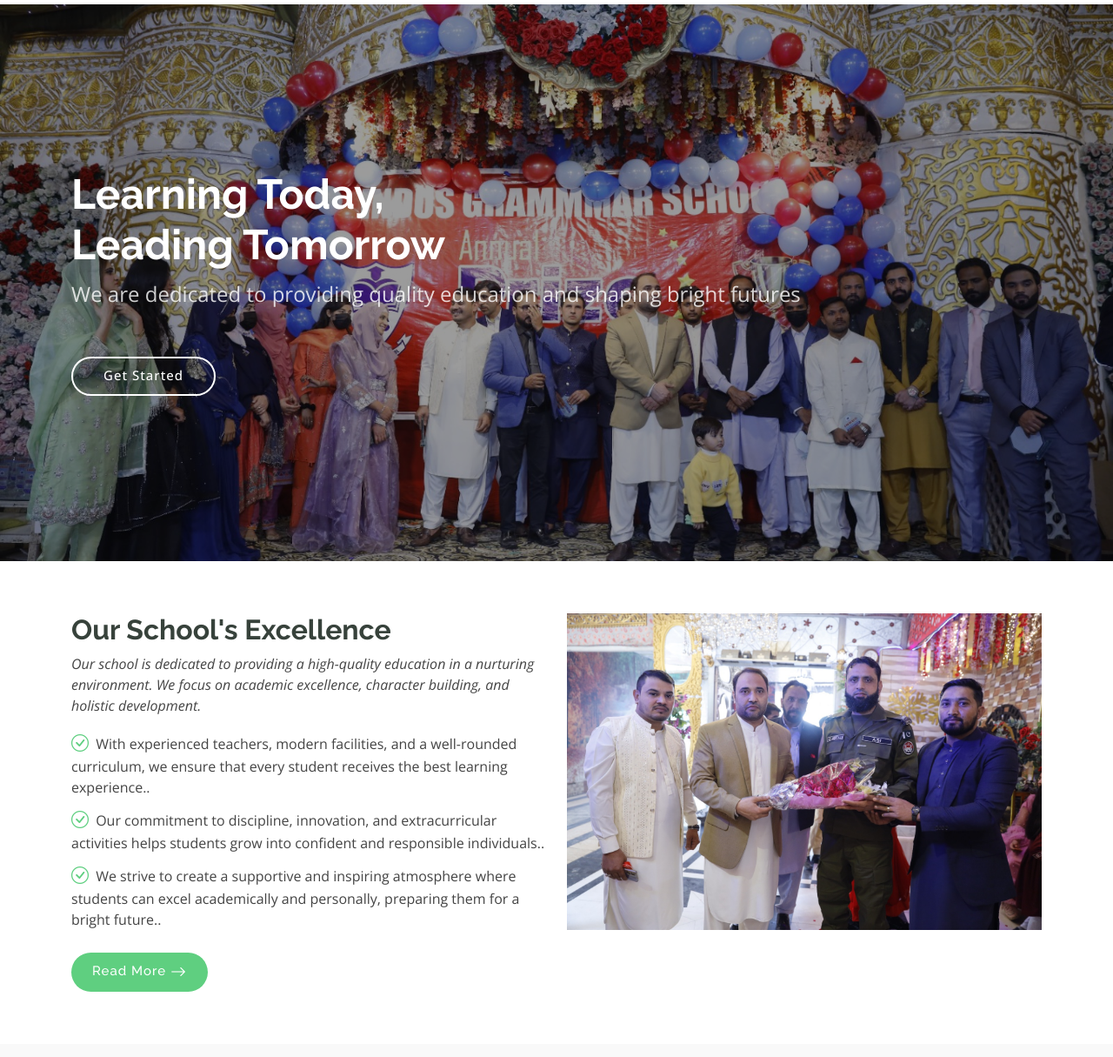
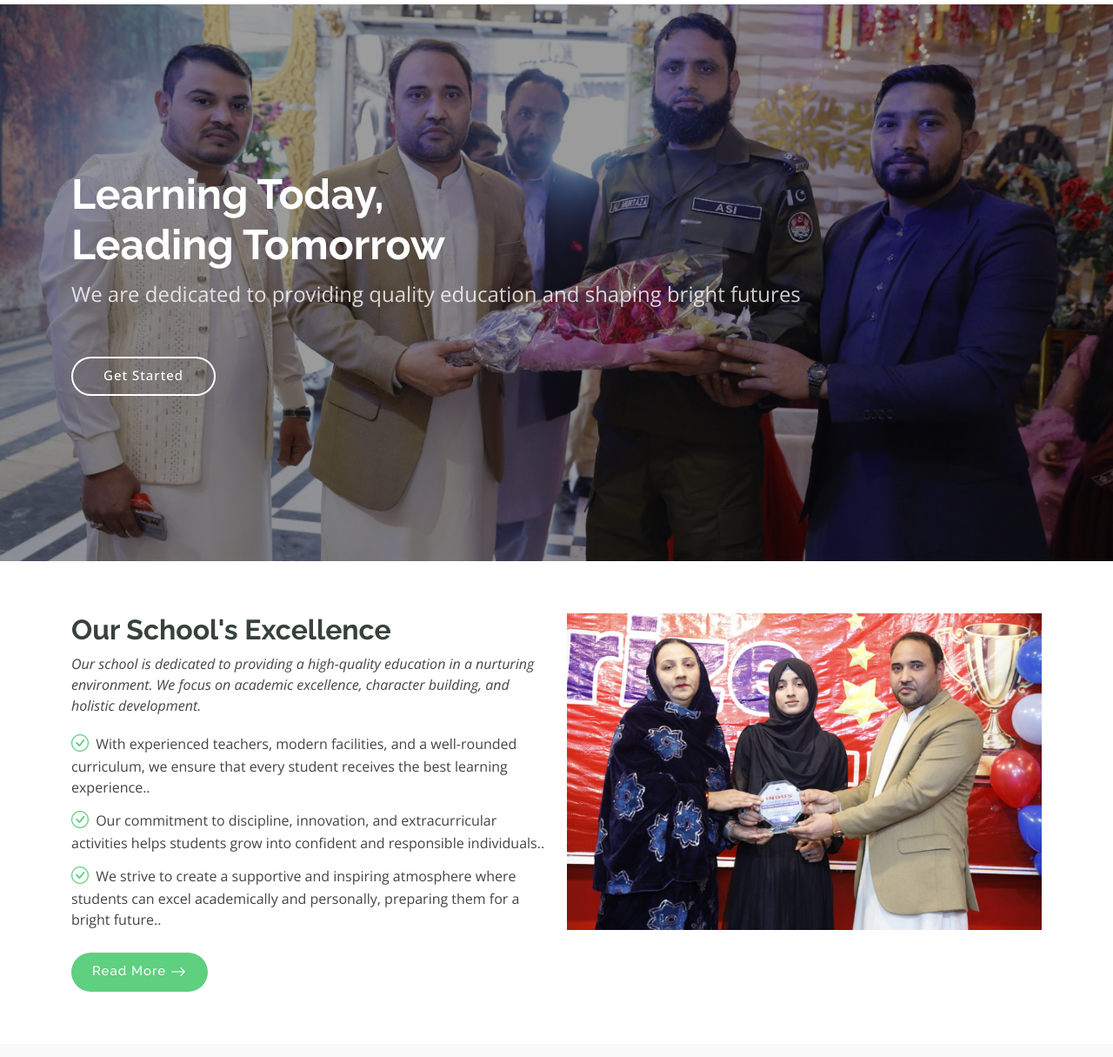
Before and after one commit to Yasir349913/Pak_Knowledge_School, a plain HTML site: page index.html in a window 1280 px wide. Shown: the part 85-1300 px from the top of the page at 87% size. Drawn offline with nearby package versions, Linux system fonts and the light colour scheme.

Commit message:
more added

```diff
--- a/index.html
+++ b/index.html
@@ -88,7 +88,7 @@
     <!-- Hero Section -->
     <section id="hero" class="hero section dark-background">
 
-      <img src="assets/img/school_images/img14.jpeg" alt="" data-aos="fade-in">
+      <img src="assets/img/school_images/img1.jpeg" alt="" data-aos="fade-in">
 
       <div class="container">
         <h2 data-aos="fade-up" data-aos-delay="100">Learning Today,<br>Leading Tomorrow</h2>
@@ -108,7 +108,7 @@
         <div class="row gy-4">
 
           <div class="col-lg-6 order-1 order-lg-2" data-aos="fade-up" data-aos-delay="100">
-            <img src="assets\img\school_images\img1.jpeg" class="img-fluid" alt="">
+            <img src="assets\img\school_images\img6.jpeg" class="img-fluid" alt="">
           </div>
 
           <div class="col-lg-6 order-2 order-lg-1 content" data-aos="fade-up" data-aos-delay="200">
```
